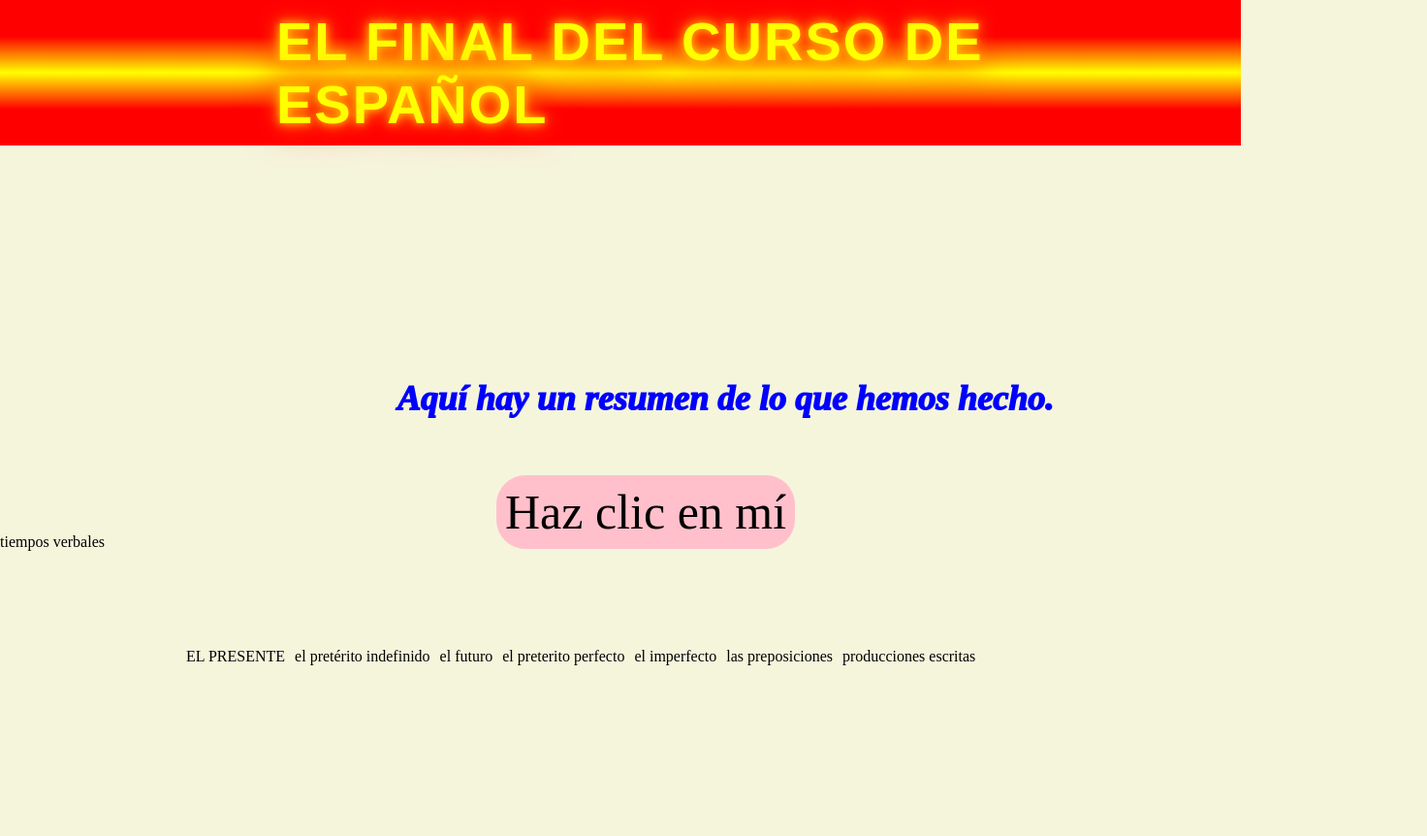
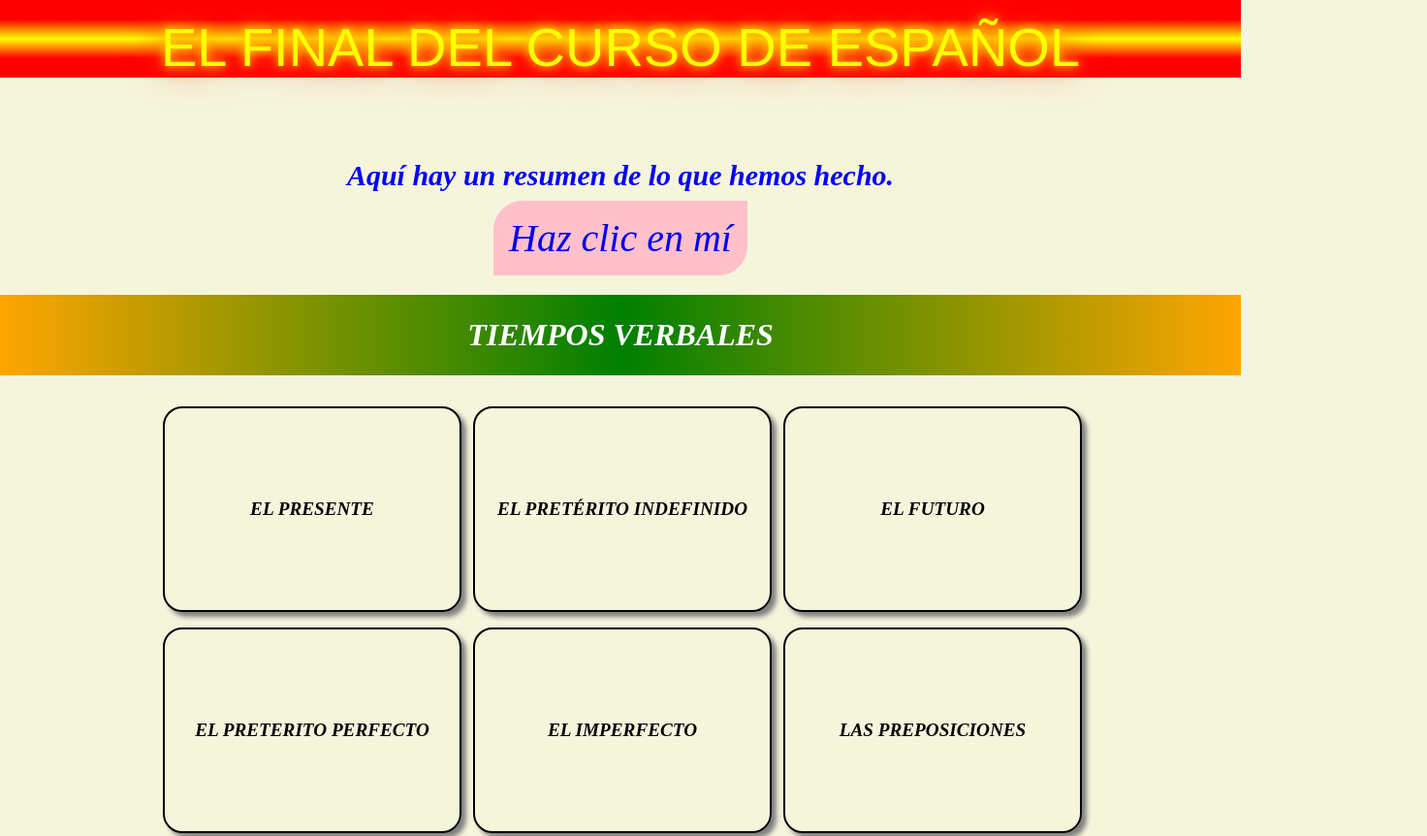
Before and after one commit to Medaminekthir/espanol, a plain HTML site: page index.html in a window 1280 px wide. Shown: the top 862 px of the page at 97% size, 1472 px wide, since content can reach past the window. Before the commit the page ends 800 px from the top, so only its background shows below. Drawn offline with Linux system fonts and the light colour scheme; files that its build step writes are made by us from their sources; files whose address does not match are found by name.

Commit message:
Update indexcss.css

```diff
--- a/indexcss.css
+++ b/indexcss.css
@@ -2,79 +2,169 @@
 body{
   background-color: beige;
 }
+body::-webkit-scrollbar{
+ display: none;
+}
+/*************************************************************************HEADER*******************************/
 .header-spanish{
-
- background: linear-gradient(to bottom,red,red, yellow, red,red);
-
+  background: linear-gradient(to bottom,red,red, yellow, red,red);
   color: white;
-  padding-left: 15px;
-  padding-right: 15px;
-
   display: flex;
-  flex-direction: row;
   align-items: center;
-  justify-content: space-between;
-
-  position: relative;
+  justify-content: center;
+  position: fixed;
   top: 0;
   left: 0;
   right: 0;
-  height: 150px;
+  height: 5rem;
+  z-index: 1000;
+  width: 100%;
+  box-sizing: border-box;
 }
 .center-section{
+position: relative;
+display: flex;flex-direction: row;justify-content: center;align-items: center;
 
-  display: flex;
-  position: relative;
-  margin-right: 100px;
 
 }
-.alive-text {
-  padding: 0 0 0 270px;
-  font-size: 3.5rem;
-  color: yellow;
-  font-weight: 900;
-  font-family: 'Orbitron', sans-serif;
-  letter-spacing: 2px;
-  text-transform: uppercase;
-  text-shadow:
+.alive-text{
+    position: relative;
+    top: 0.5rem;
+    text-shadow:
     0 0 10px gold,
     0 0 20px orange,
     0 0 40px red;
+    color: yellow;
+    font-size: 3.5rem;
+    font-family: 'Orbitron', sans-serif;
+    text-transform: uppercase;
 }
 
-.blanc-space{
-  height: 200px;position: relative;
-}
-.recap-section{
-  top: 60%;
-  height: 200px;
-  position: relative;
-  display: flex;
-  flex-direction: row;
-}
-.thank-you-message{
-  color: blue;position: absolute;
-  left: 32%;top: 20%;
-  font-size: 36px;font-weight: 1000;font-style: italic;
+@media (max-width: 430px) {
+  .alive-text {
+    font-size: 2rem;
+    text-align: center;
+  }
 }
 
 
 
+
+
+.blanc-space{
+  height: 1rem;
+  position: relative;
+  top: 5rem;
+
+}
+
+.recap-section{
+  top: 5rem;
+  z-index: 1;
+  width: 100%;
+  height: 15rem;
+  position: relative;
+  display: flex;
+  flex-direction: column;
+  justify-content: center;
+  align-items: center;
+  gap: 1.5rem;
+
+
+
+
+}
+
+.thank-you-message{
+  color: blue;
+  position: relative;
+  font-weight: 900;
+  font-style: italic;
+  font-size: 30px;
+
+
+}
+
+
+.div-click-btn-thank{
+  position: relative;
+
+}
 .click-me-button{
-  height: fit-content;
-  position: absolute;top: 70%;left: 40%;background-color: pink;padding: 9px;
-  color: black;border-radius: 30px;text-decoration: none;font-size: 50px;
+
+  height:2rem;width: 4rem;
+  position:relative;
+  background-color: pink;
+  padding: 1rem;
+  border-radius: 30px 0;
+  font-size: 40px;font-style: italic;
+  text-decoration: none;
+
 }
-/***********************************************************************/
+
+
+.gallery-title{
+   background: linear-gradient(to right,orange,green ,orange);
+    top: 3rem;
+    position: relative;
+    height: 5.2rem;
+    width: 100%;
+    display: flex;
+    justify-content:center;
+    align-items: center;
+
+}
+
+
+.title{
+  font-size: 2rem;
+  color: white;
+  font-weight: 900;
+  font-style: italic;
+  text-align: center;
+  text-transform: uppercase;
+}
+
+
+.gallery-container{
+ top:5rem;
+ position: relative;
+ display: flex;
+ justify-content: center;
+ align-items: center;
+
+
+
+}
+
 .gallery{
-  display: flex;gap: 10px;margin: 100px 0 ;left: 15%;position: relative;
+  position: relative;
+  display: grid;
+  grid-template-columns: repeat(3, 19rem);
+  gap: 1rem;
+
 }
-.gallery img{
-  width: 300px;
-  height: auto;
+@media (max-width: 600px) {
+  .gallery {
+    grid-template-columns: repeat(2, 19rem);
+  }
+}
+@media (max-width: 430px) {
+  .gallery {
+    grid-template-columns: repeat(1, 19rem);
+  }
+}
+
+.tiempos{
   border-radius: 20px;
-  transition: all 0.4s ease-out;
+  height: 13rem;
+  width: 19rem;
+  border: 2px solid black;
+  box-shadow: 5px 5px 5px grey;
+  display: flex;
+  justify-content: center;align-items: center;
+  text-transform: uppercase;
+  font-size: larger;
+  font-weight: 900;
+  font-style: italic;
 }
-.gallery img:hover{
-    width: 390px;
-}
```
